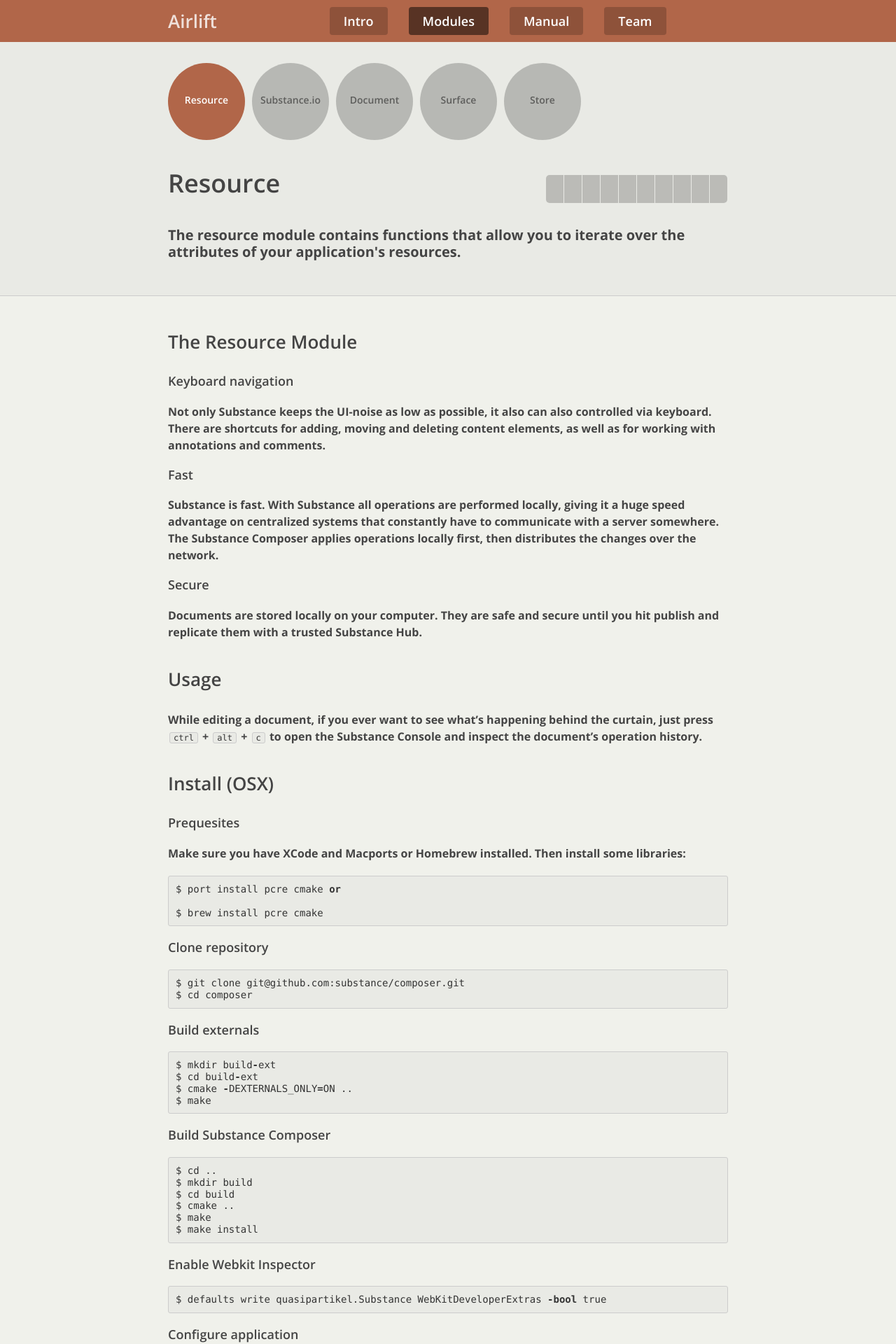
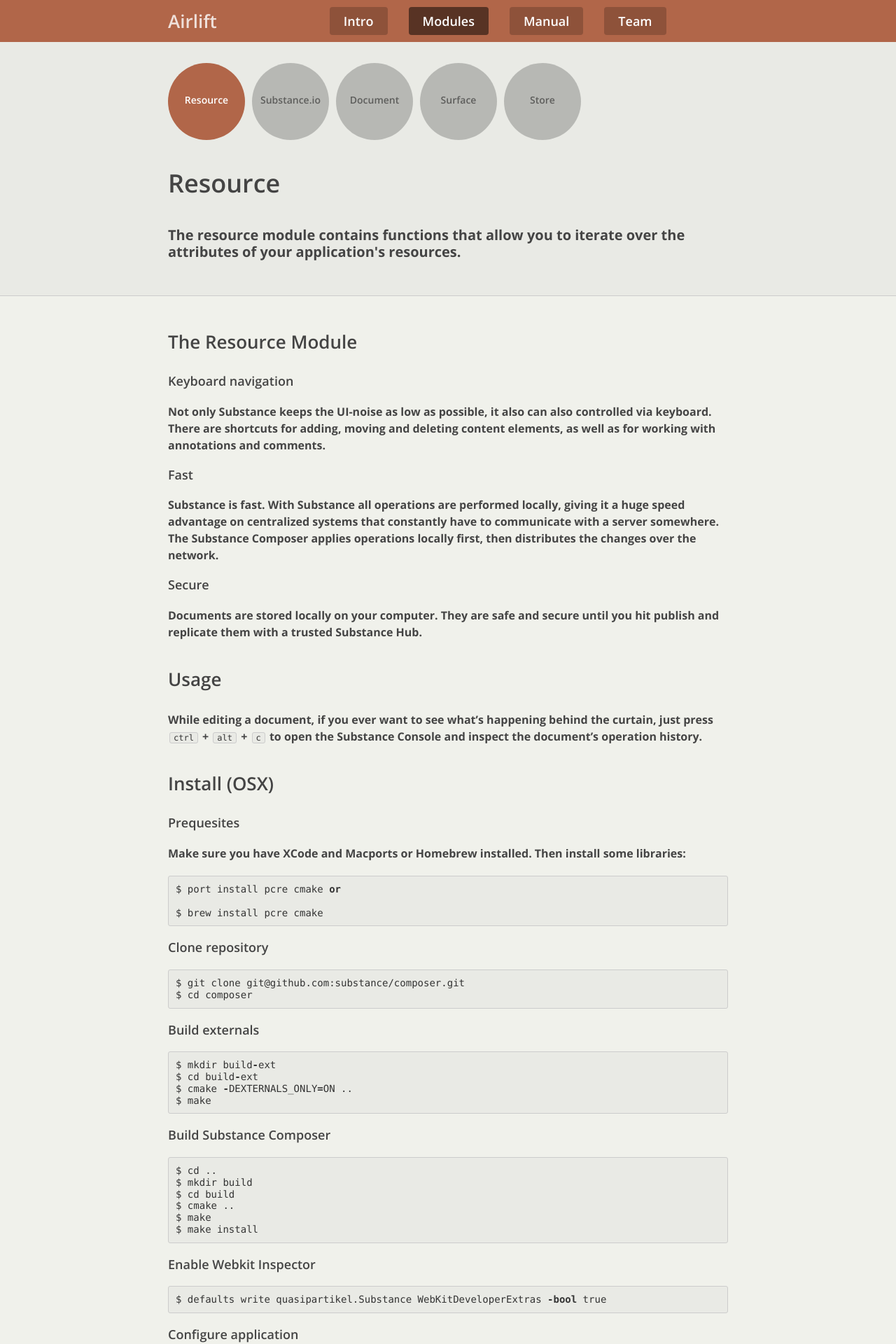
Before and after one commit to Airlift-Framework/airlift-framework.github.com, a Jekyll site: the page built from modules.html, in a window 1280 px wide. Shown: the top 1920 px of the page at 70% size. Built offline with Jekyll 4.4.1, drawn with Linux system fonts in a browser that asks for light colours; nearby versions of some CDN libraries.

Commit message:
Updated modules.html

```diff
--- a/modules.html
+++ b/modules.html
@@ -20,19 +20,6 @@
   <div class="intro">
     <div class="title">
     {{page.title}}
-      <div class="small-progress-bar">
-        <div class="progress{% if page.progress > 0 %} done{% endif %}"></div>
-        <div class="label">{{page.version}}</div>
-        <div class="progress{% if page.progress > 1 %} done{% endif %}"></div>
-        <div class="progress{% if page.progress > 2 %} done{% endif %}"></div>
-        <div class="progress{% if page.progress > 3 %} done{% endif %}"></div>
-        <div class="progress{% if page.progress > 4 %} done{% endif %}"></div>
-        <div class="progress{% if page.progress > 5 %} done{% endif %}"></div>
-        <div class="progress{% if page.progress > 6 %} done{% endif %}"></div>
-        <div class="progress{% if page.progress > 7 %} done{% endif %}"></div>
-        <div class="progress{% if page.progress > 8 %} done{% endif %}"></div>
-        <div class="progress{% if page.progress > 9 %} done{% endif %}"></div>
-      </div>
     </div>
     <div class="abstract">{{page.abstract}}</div>
   </div>
```
